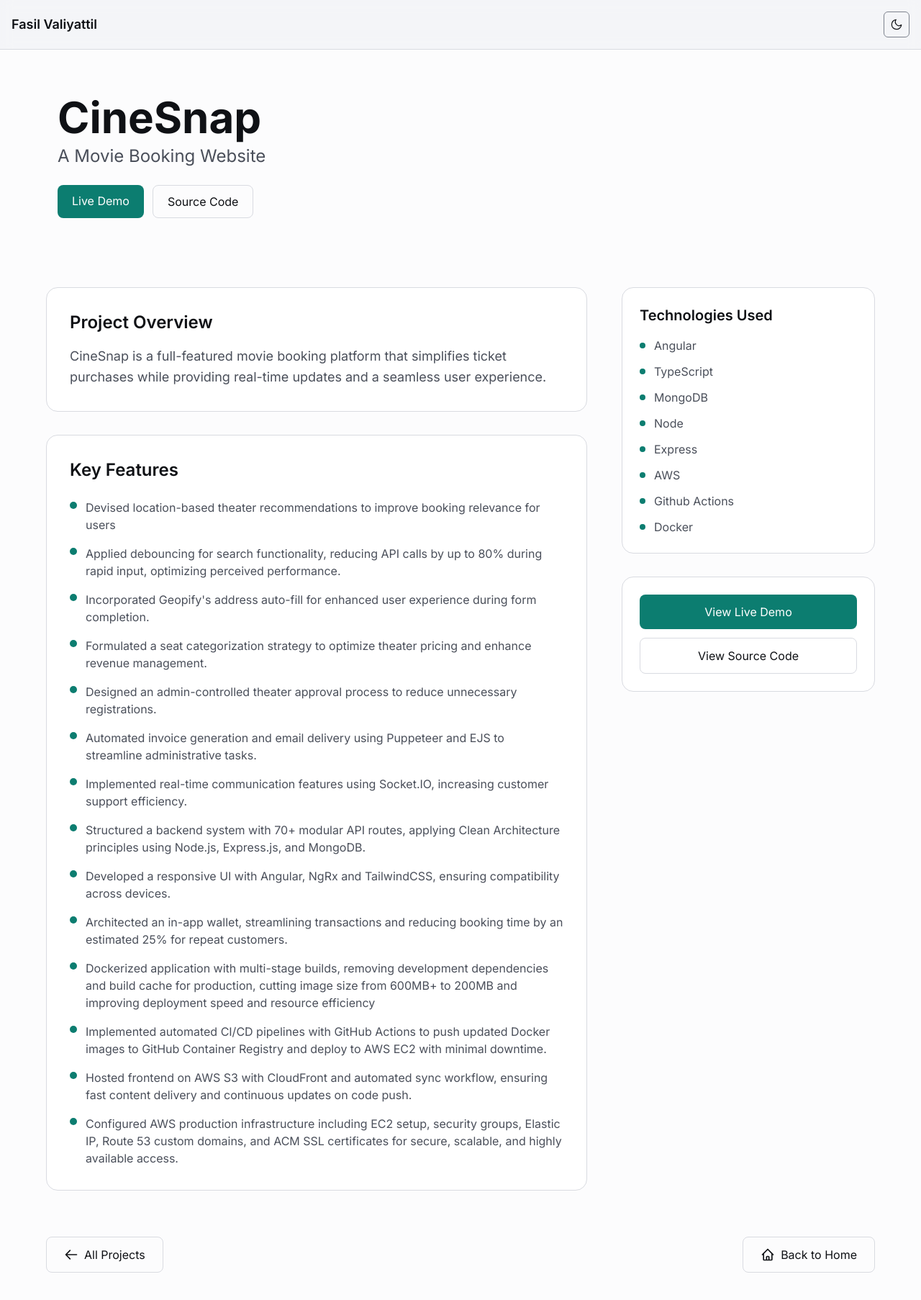
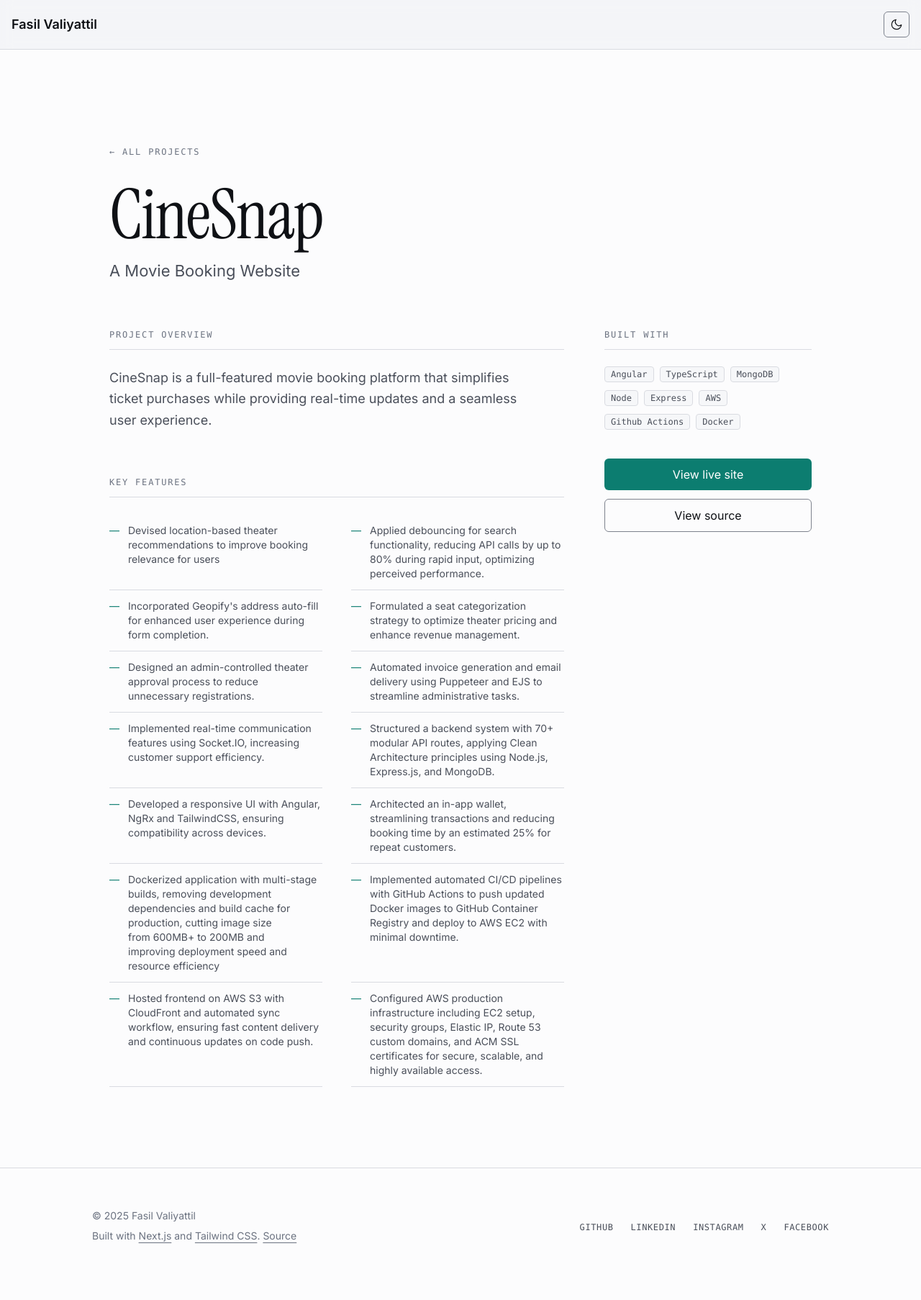
Before and after one commit to fasilv843/portfolio, a Next.js app: page /projects/cinesnap in a window 1280 px wide. Shown: the top 1806 px of the page at 72% size. After the commit the page ends 1783 px from the top, so only its background shows below. Built offline with nearby package versions, Linux system fonts and the light colour scheme.

Commit message:
refactor: give project detail one sticky sidebar

```diff
--- a/src/app/projects/[id]/page.tsx
+++ b/src/app/projects/[id]/page.tsx
@@ -3,6 +3,8 @@ import { notFound } from "next/navigation";
 import Link from "next/link";
 import Image from "next/image";
 import Button from "@/components/Button";
+import Footer from "@/components/Footer";
+import Tag from "@/components/ui/Tag";
 import { Metadata } from "next";
 import { AUTHOR, SITE_NAME, TWITTER_HANDLE, truncate, url } from "@/lib/site";
 
@@ -56,228 +58,127 @@ export default async function ProjectPage({
         type="application/ld+json"
         dangerouslySetInnerHTML={{ __html: JSON.stringify(jsonLd) }}
       />
-      {/* Hero image with overlay */}
-      <section className="relative w-full">
-        {project.image ? (
-          <div className="relative h-[60vh] w-full md:h-[65vh] lg:h-[75vh]">
+      <div className="mx-auto w-full max-w-5xl px-6 pt-24 pb-16 md:pt-32">
+        <nav aria-label="Breadcrumb">
+          <Link
+            href="/projects"
+            className="text-foreground-faint hover:text-foreground focus-visible:outline-ring font-mono text-xs tracking-[0.15em] uppercase transition duration-200 focus-visible:outline-2 focus-visible:outline-offset-4"
+          >
+            <span aria-hidden="true">← </span>All Projects
+          </Link>
+        </nav>
+
+        <h1 className="font-display text-display text-foreground mt-8 text-balance">
+          {project.name}
+        </h1>
+        <p className="text-foreground-muted text-lead mt-4 max-w-[68ch] text-pretty">
+          {project.subheading}
+        </p>
+
+        {project.image && (
+          <div className="border-border relative mt-14 aspect-[16/9] w-full overflow-hidden rounded-lg border">
             <Image
               src={project.image}
-              alt={project.name}
+              alt=""
               fill
               priority
+              sizes="(min-width: 1024px) 64rem, 100vw"
               className="object-cover"
             />
-            <div className="absolute inset-0 bg-[linear-gradient(to_top,rgba(0,0,0,0.45),transparent_40%)]" />
-            <div className="absolute inset-0 flex items-center">
-              <div className="mx-auto w-full max-w-6xl px-4">
-                <div className="inline-block w-full max-w-3xl rounded-xl bg-[rgba(0,0,0,0.38)] p-4 md:p-6">
-                  <h1 className="text-3xl font-bold md:text-5xl lg:text-6xl">
-                    {project.name}
-                  </h1>
-                  <p className="text-foreground mt-2 text-base md:text-xl lg:text-2xl">
-                    {project.subheading}
-                  </p>
+          </div>
+        )}
+      </div>
 
-                  <div className="mt-4 flex flex-wrap gap-3 md:mt-6">
-                    {project.liveLink && (
-                      <Button
-                        href={project.liveLink}
-                        label="Live Demo"
-                        icon={
-                          <svg
-                            xmlns="http://www.w3.org/2000/svg"
-                            viewBox="0 0 24 24"
-                            fill="none"
-                            stroke="currentColor"
-                            strokeWidth="1.8"
-                            className="h-4.5 w-4.5"
-                          >
-                            <circle cx="12" cy="12" r="9" />
-                            <path d="M3 12h18M12 3c3 3.5 3 14.5 0 18M12 3c-3 3.5-3 14.5 0 18" />
-                          </svg>
-                        }
-                      />
-                    )}
-                    {project.sourceCode && (
-                      <Button
-                        href={project.sourceCode}
-                        label="Source Code"
-                        color="outline"
-                        icon={
-                          <svg
-                            xmlns="http://www.w3.org/2000/svg"
-                            viewBox="0 0 24 24"
-                            fill="currentColor"
-                            className="h-5 w-5"
-                          >
-                            <path d="M12 2C6.48 2 2 6.58 2 12.26c0 4.52 2.87 8.35 6.84 9.7.5.09.68-.22.68-.49 0-.24-.01-.87-.01-1.71-2.78.62-3.37-1.2-3.37-1.2-.46-1.2-1.12-1.52-1.12-1.52-.92-.64.07-.63.07-.63 1.02.07 1.55 1.07 1.55 1.07.9 1.58 2.36 1.12 2.94.86.09-.67.35-1.12.63-1.38-2.22-.26-4.56-1.14-4.56-5.07 0-1.12.39-2.03 1.03-2.75-.1-.26-.45-1.3.1-2.7 0 0 .84-.27 2.75 1.05.8-.23 1.65-.35 2.5-.35.85 0 1.7.12 2.5.35 1.9-1.32 2.74-1.05 2.74-1.05.55 1.4.2 2.44.1 2.7.64.72 1.02 1.63 1.02 2.75 0 3.94-2.34 4.81-4.57 5.06.36.32.67.94.67 1.9 0 1.37-.01 2.48-.01 2.82 0 .27.18.58.69.48A10.03 10.03 0 0 0 22 12.26C22 6.58 17.52 2 12 2z" />
-                          </svg>
-                        }
-                      />
-                    )}
-                  </div>
-                </div>
+      <div className="mx-auto grid w-full max-w-5xl gap-14 px-6 pb-28 lg:grid-cols-3">
+        <div className="space-y-16 lg:col-span-2">
+          <section>
+            <h2 className="text-foreground-faint border-border border-b pb-3 font-mono text-xs tracking-[0.15em] uppercase">
+              Project Overview
+            </h2>
+            <p className="text-foreground-muted mt-6 text-lg leading-relaxed text-pretty">
+              {project.description}
+            </p>
+          </section>
+
+          {project.features?.length > 0 && (
+            <section>
+              <h2 className="text-foreground-faint border-border border-b pb-3 font-mono text-xs tracking-[0.15em] uppercase">
+                Key Features
+              </h2>
+              {/* Two columns: CineSnap has 14 of these and a single column read
+                  as an endless list. Real semantic grouping needs the data to
+                  carry categories — that is phase 7, not a layout fix. */}
+              <ul className="mt-6 grid gap-x-10 sm:grid-cols-2">
+                {project.features.map((feature) => (
+                  <li
+                    key={feature}
+                    className="text-foreground-muted border-border flex gap-3 border-b py-3 text-sm text-pretty"
+                  >
+                    <span className="text-primary shrink-0" aria-hidden="true">
+                      —
+                    </span>
+                    {feature}
+                  </li>
+                ))}
+              </ul>
+            </section>
+          )}
+
+          {project.demoUrl && (
+            <section>
+              <h2 className="text-foreground-faint border-border border-b pb-3 font-mono text-xs tracking-[0.15em] uppercase">
+                Project Demo
+              </h2>
+              <div className="border-border mt-6 aspect-video w-full overflow-hidden rounded-lg border">
+                <iframe
+                  src={project.demoUrl}
+                  title={`${project.name} Demo`}
+                  className="h-full w-full"
+                  allow="accelerometer; autoplay; clipboard-write; encrypted-media; gyroscope; picture-in-picture"
+                  allowFullScreen
+                />
               </div>
-            </div>
-          </div>
-        ) : (
-          <div className="mx-auto w-full max-w-6xl px-4 pt-16 pb-8">
-            <h1 className="text-4xl font-bold md:text-6xl">{project.name}</h1>
-            <p className="text-foreground-muted mt-2 max-w-3xl text-lg md:text-2xl">
-              {project.subheading}
-            </p>
-            <div className="mt-6 flex flex-wrap gap-3">
+            </section>
+          )}
+        </div>
+
+        {/* One sidebar, not two copies of the same buttons. Sticky so the
+            actions stay reachable through a long feature list. */}
+        <aside className="lg:sticky lg:top-24 lg:self-start">
+          <h2 className="text-foreground-faint border-border border-b pb-3 font-mono text-xs tracking-[0.15em] uppercase">
+            Built with
+          </h2>
+          <ul className="mt-5 flex flex-wrap gap-2">
+            {project.technologies.map((tech) => (
+              <li key={tech}>
+                <Tag>{tech}</Tag>
+              </li>
+            ))}
+          </ul>
+
+          {(project.liveLink || project.sourceCode) && (
+            <div className="mt-10 flex flex-col gap-3">
               {project.liveLink && (
-                <Link
+                <Button
                   href={project.liveLink}
-                  target="_blank"
-                  rel="noopener noreferrer"
-                  className="bg-primary text-primary-contrast rounded-lg px-5 py-2.5 transition-all hover:brightness-110"
-                >
-                  Live Demo
-                </Link>
+                  label="View live site"
+                  className="w-full"
+                />
               )}
               {project.sourceCode && (
-                <Link
+                <Button
                   href={project.sourceCode}
-                  target="_blank"
-                  rel="noopener noreferrer"
-                  className="text-foreground border-border hover:bg-surface-raised rounded-lg border px-5 py-2.5 transition-all"
-                >
-                  Source Code
-                </Link>
+                  label="View source"
+                  color="outline"
+                  className="w-full"
+                />
               )}
             </div>
-          </div>
-        )}
-      </section>
+          )}
+        </aside>
+      </div>
 
-      <section className="px-4 py-16">
-        <div className="mx-auto grid max-w-6xl gap-12 lg:grid-cols-3">
-          {/* Main content */}
-          <div className="space-y-8 lg:col-span-2">
-            <div className="border-border bg-surface rounded-2xl border p-8">
-              <h2 className="mb-4 text-2xl font-semibold">Project Overview</h2>
-              <p className="text-foreground-muted text-lg leading-relaxed">
-                {project.description}
-              </p>
-            </div>
-
-            {project.features?.length > 0 && (
-              <div className="border-border bg-surface rounded-2xl border p-8">
-                <h2 className="mb-6 text-2xl font-semibold">Key Features</h2>
-                <ul className="space-y-4">
-                  {project.features.map((feature, index) => (
-                    <li key={index} className="flex items-start gap-3">
-                      <div className="bg-primary mt-1 h-2.5 w-2.5 flex-shrink-0 rounded-full" />
-                      <span className="text-foreground-muted">{feature}</span>
-                    </li>
-                  ))}
-                </ul>
-              </div>
-            )}
-
-            {project.demoUrl && (
-              <div className="border-border bg-surface rounded-2xl border p-8">
-                <h2 className="mb-6 text-2xl font-semibold">Project Demo</h2>
-                <div className="relative h-0 w-full overflow-hidden rounded-lg pb-[56.25%]">
-                  <iframe
-                    src={project.demoUrl}
-                    title={`${project.name} Demo`}
-                    className="absolute top-0 left-0 h-full w-full"
-                    allow="accelerometer; autoplay; clipboard-write; encrypted-media; gyroscope; picture-in-picture"
-                    allowFullScreen
-                  />
-                </div>
-              </div>
-            )}
-          </div>
-
-          {/* Sidebar */}
-          <aside className="space-y-8">
-            <div className="border-border bg-surface rounded-2xl border p-6">
-              <h3 className="mb-4 text-xl font-semibold">Technologies Used</h3>
-              <div className="space-y-3">
-                {project.technologies.map((tech) => (
-                  <div key={tech} className="flex items-center gap-3">
-                    <div className="bg-primary h-2 w-2 rounded-full"></div>
-                    <span className="text-foreground-muted">{tech}</span>
-                  </div>
-                ))}
-              </div>
-            </div>
-
-            {/* Action Buttons (duplicated for sidebar quick access) */}
-            {(project.liveLink || project.sourceCode) && (
-              <div className="border-border bg-surface space-y-3 rounded-2xl border p-6">
-                {project.liveLink && (
-                  <Link
-                    href={project.liveLink}
-                    target="_blank"
-                    rel="noopener noreferrer"
-                    className="bg-primary text-primary-contrast inline-flex w-full justify-center rounded-lg px-6 py-3 transition-all hover:brightness-110"
-                  >
-                    View Live Demo
-                  </Link>
-                )}
-                {project.sourceCode && (
-                  <Link
-                    href={project.sourceCode}
-                    target="_blank"
-                    rel="noopener noreferrer"
-                    className="text-foreground border-border hover:bg-surface-raised inline-flex w-full justify-center rounded-lg border px-6 py-3 transition-all"
-                  >
-                    View Source Code
-                  </Link>
-                )}
-              </div>
-            )}
-          </aside>
-        </div>
-
-        {/* Navigation */}
-        <div className="mx-auto mt-16 flex max-w-6xl justify-between">
-          <Link
-            href="/projects"
-            className="text-foreground border-border hover:bg-surface-raised inline-flex items-center rounded-lg border px-6 py-3 transition-all"
-          >
-            <svg
-              className="mr-2 h-5 w-5"
-              fill="none"
-              stroke="currentColor"
-              viewBox="0 0 24 24"
-            >
-              <path
-                strokeLinecap="round"
-                strokeLinejoin="round"
-                strokeWidth={2}
-                d="M10 19l-7-7m0 0l7-7m-7 7h18"
-              />
-            </svg>
-            All Projects
-          </Link>
-
-          <Link
-            href="/"
-            className="text-foreground border-border hover:bg-surface-raised inline-flex items-center rounded-lg border px-6 py-3 transition-all"
-          >
-            <svg
-              className="mr-2 h-5 w-5"
-              fill="none"
-              stroke="currentColor"
-              viewBox="0 0 24 24"
-            >
-              <path
-                strokeLinecap="round"
-                strokeLinejoin="round"
-                strokeWidth={2}
-                d="M3 12l2-2m0 0l7-7 7 7M5 10v10a1 1 0 001 1h3m10-11l2 2m-2-2v10a1 1 0 01-1 1h-3m-6 0a1 1 0 001-1v-4a1 1 0 011-1h2a1 1 0 011 1v4a1 1 0 001 1m-6 0h6"
-              />
-            </svg>
-            Back to Home
-          </Link>
-        </div>
-      </section>
+      <Footer />
     </main>
   );
 }
```
